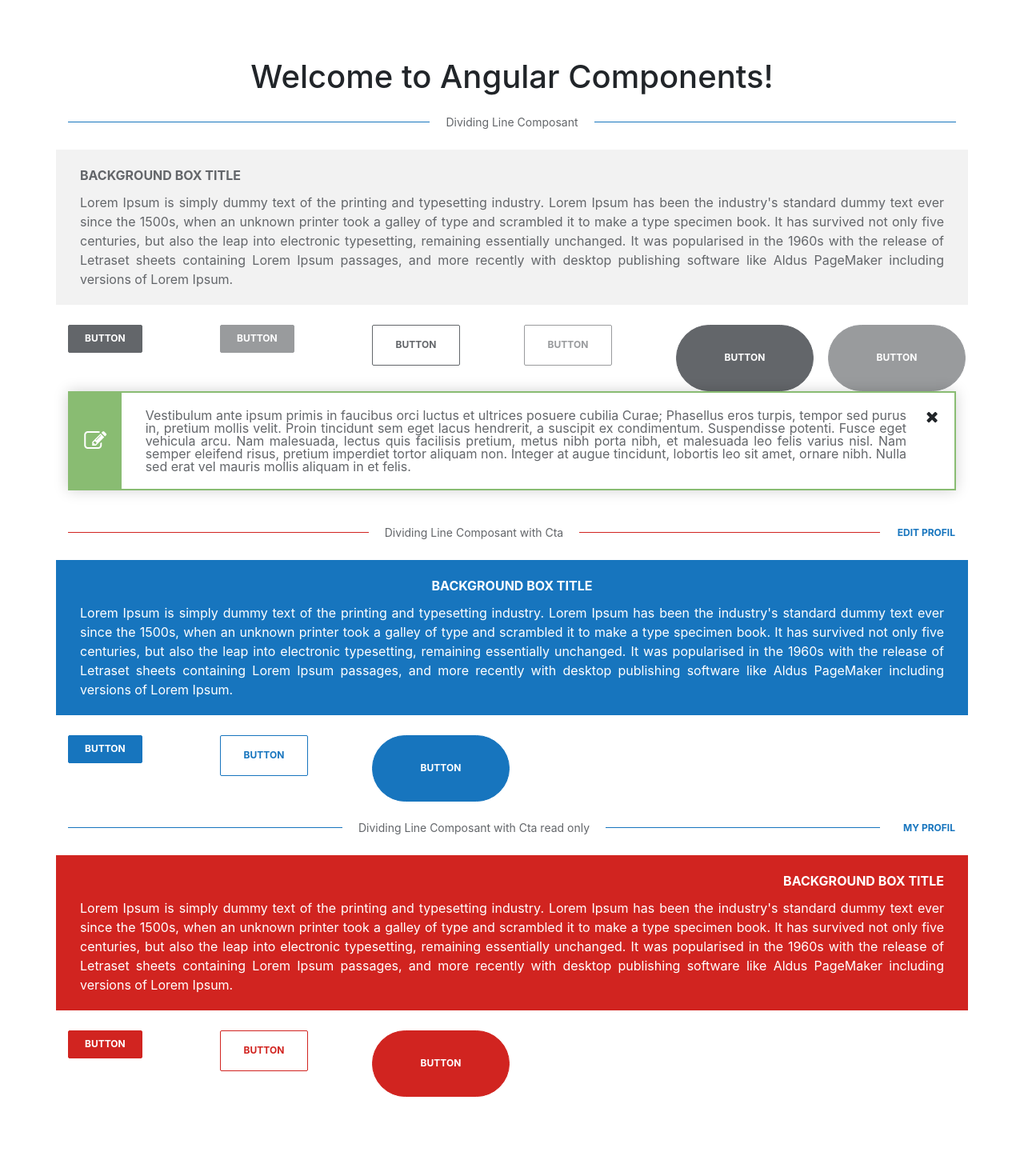
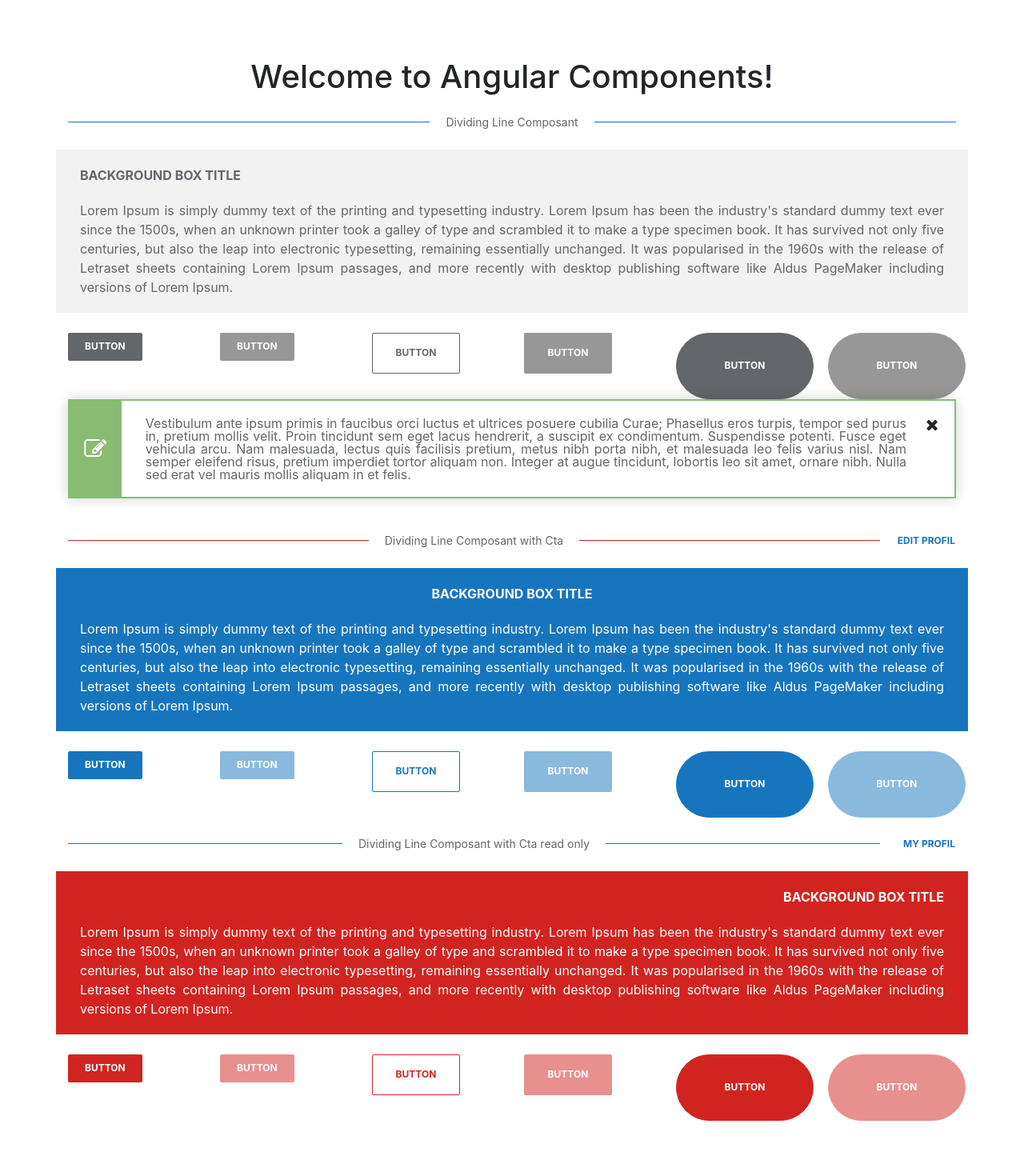
Before and after one commit to randrin/Angular-Components, an Angular app: page / in a window 1280 px wide. Shown: the top 1440 px of the page at 80% size. Before the commit the page ends 1419 px from the top, so only its background shows below. Built offline with nearby package versions, Linux system fonts and the light colour scheme.

Commit message:
Update disabled buttons

```diff
--- a/src/app/app.component.html
+++ b/src/app/app.component.html
@@ -48,12 +48,23 @@
       <nbp-button [nbpLabel]="nbpButton.label" [nbpColorStyle]="_style.PRIMARY"></nbp-button>
     </div>
     <div class="col-md-2">
+      <nbp-button [nbpLabel]="nbpButton.label" [nbpColorStyle]="_style.PRIMARY" [nbpDisabled]="true"></nbp-button>
+    </div>
+    <div class="col-md-2">
       <nbp-button [nbpLabel]="nbpButton.label" [nbpSize]="_size.MD" [nbpColorStyle]="_style.PRIMARY"
         [nbpStyleType]="_style.OUTLINE"></nbp-button>
     </div>
     <div class="col-md-2">
+      <nbp-button [nbpLabel]="nbpButton.label" [nbpSize]="_size.MD" [nbpColorStyle]="_style.PRIMARY"
+        [nbpStyleType]="_style.OUTLINE" [nbpDisabled]="true"></nbp-button>
+    </div>
+    <div class="col-md-2">
       <nbp-button [nbpLabel]="nbpButton.label" [nbpSize]="_size.LG" [nbpColorStyle]="_style.PRIMARY"
         [nbpStyleType]="_style.ROUNDED"></nbp-button>
+    </div>
+    <div class="col-md-2">
+      <nbp-button [nbpLabel]="nbpButton.label" [nbpSize]="_size.LG" [nbpColorStyle]="_style.PRIMARY"
+        [nbpStyleType]="_style.ROUNDED" [nbpDisabled]="true"></nbp-button>
     </div>
   </div>
 
@@ -70,13 +81,24 @@
       <nbp-button [nbpLabel]="nbpButton.label" [nbpColorStyle]="_style.DANGER"></nbp-button>
     </div>
     <div class="col-md-2">
+      <nbp-button [nbpLabel]="nbpButton.label" [nbpColorStyle]="_style.DANGER" [nbpDisabled]="true"></nbp-button>
+    </div>
+    <div class="col-md-2">
       <nbp-button [nbpLabel]="nbpButton.label" [nbpSize]="_size.MD" [nbpColorStyle]="_style.DANGER"
         [nbpStyleType]="_style.OUTLINE"></nbp-button>
+    </div>
+    <div class="col-md-2">
+      <nbp-button [nbpLabel]="nbpButton.label" [nbpSize]="_size.MD" [nbpColorStyle]="_style.DANGER"
+        [nbpStyleType]="_style.OUTLINE" [nbpDisabled]="true"></nbp-button>
     </div>
     <div class="col-md-2">
       <nbp-button [nbpLabel]="nbpButton.label" [nbpSize]="_size.LG" [nbpColorStyle]="_style.DANGER"
         [nbpStyleType]="_style.ROUNDED"></nbp-button>
     </div>
+    <div class="col-md-2">
+      <nbp-button [nbpLabel]="nbpButton.label" [nbpSize]="_size.LG" [nbpColorStyle]="_style.DANGER"
+        [nbpStyleType]="_style.ROUNDED" [nbpDisabled]="true"></nbp-button>
+    </div>
   </div>
 </div>
 <router-outlet></router-outlet>
--- a/src/app/components/nbp-background-box/nbp-background-box.component.scss
+++ b/src/app/components/nbp-background-box/nbp-background-box.component.scss
@@ -5,7 +5,7 @@
     padding: 20px 15px;
     .nbp-background-box-title {
       font-weight: bold;
-      margin-bottom: 10px;
+      margin-bottom: 20px;
     }
     .nbp-background-box-subtitle {
       text-align: justify;
--- a/src/assets/scss/commons/_buttons.scss
+++ b/src/assets/scss/commons/_buttons.scss
@@ -4,9 +4,17 @@
   background-color: var(--nbp-primary) !important;
   border-color: var(--nbp-primary) !important;
   color: var(--nbp-white) !important;
+
   &:hover {
     background-color: var(--nbp-night-rider) !important;
     border-color: var(--nbp-night-rider) !important;
+  }
+
+  &:disabled {
+    opacity: .5 !important;
+    background-color: var(--nbp-primary) !important;
+    border-color: var(--nbp-primary) !important;
+    color: var(--nbp-white) !important;
   }
 }
 
@@ -16,12 +24,17 @@
   background-color: var(--nbp-secondary) !important;
   border-color: var(--nbp-secondary) !important;
   color: var(--nbp-white) !important;
+
   &:hover {
     background-color: var(--nbp-night-rider) !important;
     border-color: var(--nbp-night-rider) !important;
-    &:disabled {
-      opacity: .5 !important;
-    }
+  }
+
+  &:disabled {
+    opacity: .5 !important;
+    color: var(--nbp-white) !important;
+    background-color: var(--nbp-night-rider) !important;
+    border-color: var(--nbp-night-rider) !important;
   }
 }
 
@@ -31,9 +44,17 @@
   background-color: var(--nbp-tomato) !important;
   border-color: var(--nbp-tomato) !important;
   color: var(--nbp-white) !important;
+
   &:hover {
     background-color: var(--nbp-night-rider) !important;
     border-color: var(--nbp-night-rider) !important;
+  }
+
+  &:disabled {
+    opacity: .5 !important;
+    background-color: var(--nbp-tomato) !important;
+    border-color: var(--nbp-tomato) !important;
+    color: var(--nbp-white) !important;
   }
 }
 
@@ -47,22 +68,34 @@
   background-color: var(--nbp-white) !important;
   border-color: var(--nbp-secondary) !important;
   color: var(--nbp-secondary) !important;
+
+  &:hover {
+    color: var(--nbp-white) !important;
+  }
+
+  &:disabled {
+    opacity: .5 !important;
+    color: var(--nbp-white) !important;
+    background-color: var(--nbp-night-rider) !important;
+    border-color: var(--nbp-night-rider) !important;
+  }
+}
+
+.npb-button-outline-primary {
+  background-color: var(--nbp-white) !important;
+  border-color: var(--nbp-primary) !important;
+  color: var(--nbp-primary) !important;
+
   &:hover {
     color: var(--nbp-white) !important;
   }
 }
-.npb-button-outline-primary {
-  background-color: var(--nbp-white) !important;
-  border-color: var(--nbp-primary) !important;
-  color: var(--nbp-primary) !important;
-  &:hover {
-    color: var(--nbp-white) !important;
-  }
-}
+
 .npb-button-outline-danger {
   background-color: var(--nbp-white) !important;
   border-color: var(--nbp-tomato) !important;
   color: var(--nbp-tomato) !important;
+
   &:hover {
     color: var(--nbp-white) !important;
   }
@@ -76,7 +109,7 @@
 
 .npb-button-medium {
   min-width: 6.875rem !important;
-  min-height: 3.1875rem !important;;
+  min-height: 3.1875rem !important;
 }
 
 .npb-button-large {
```
